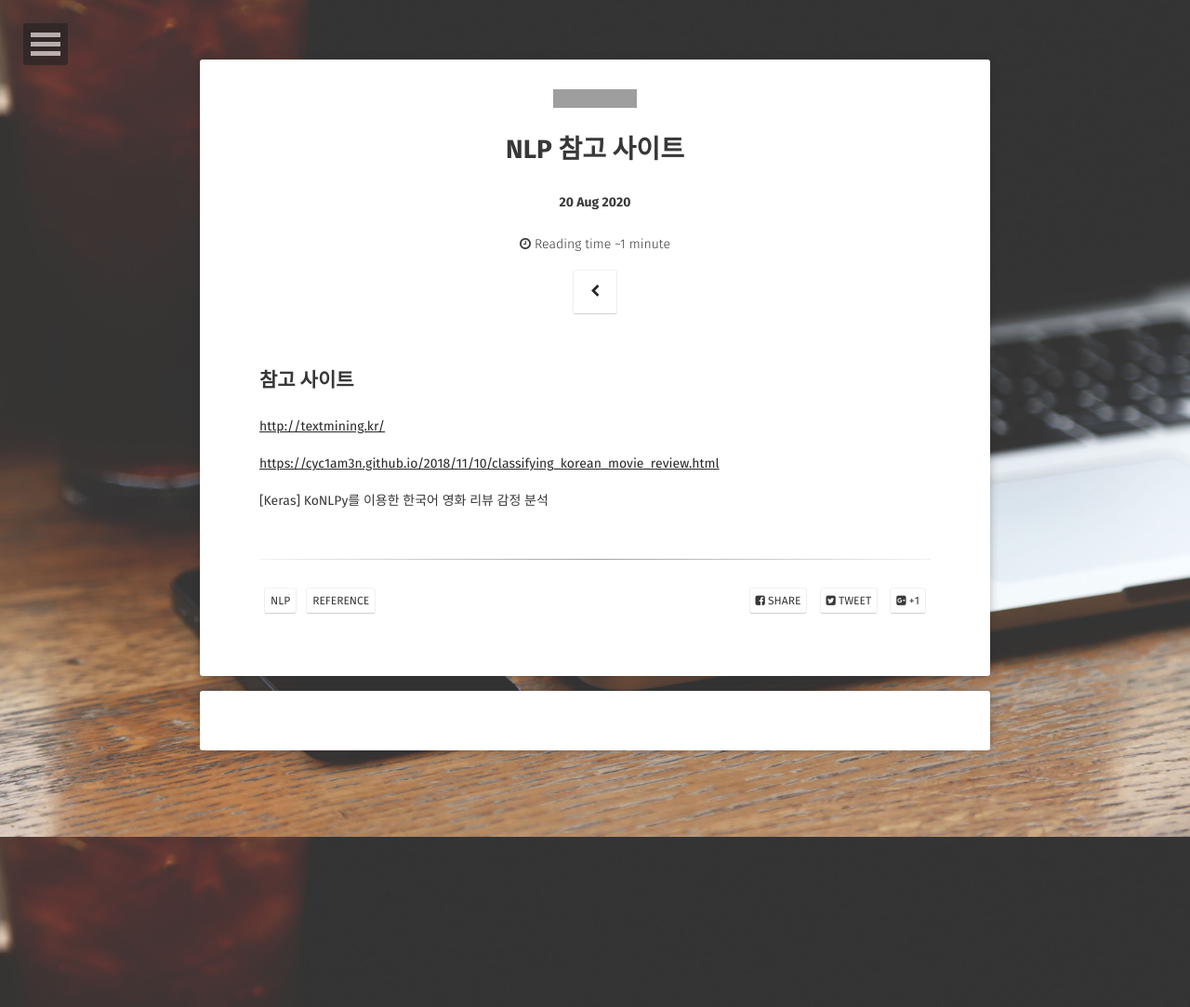
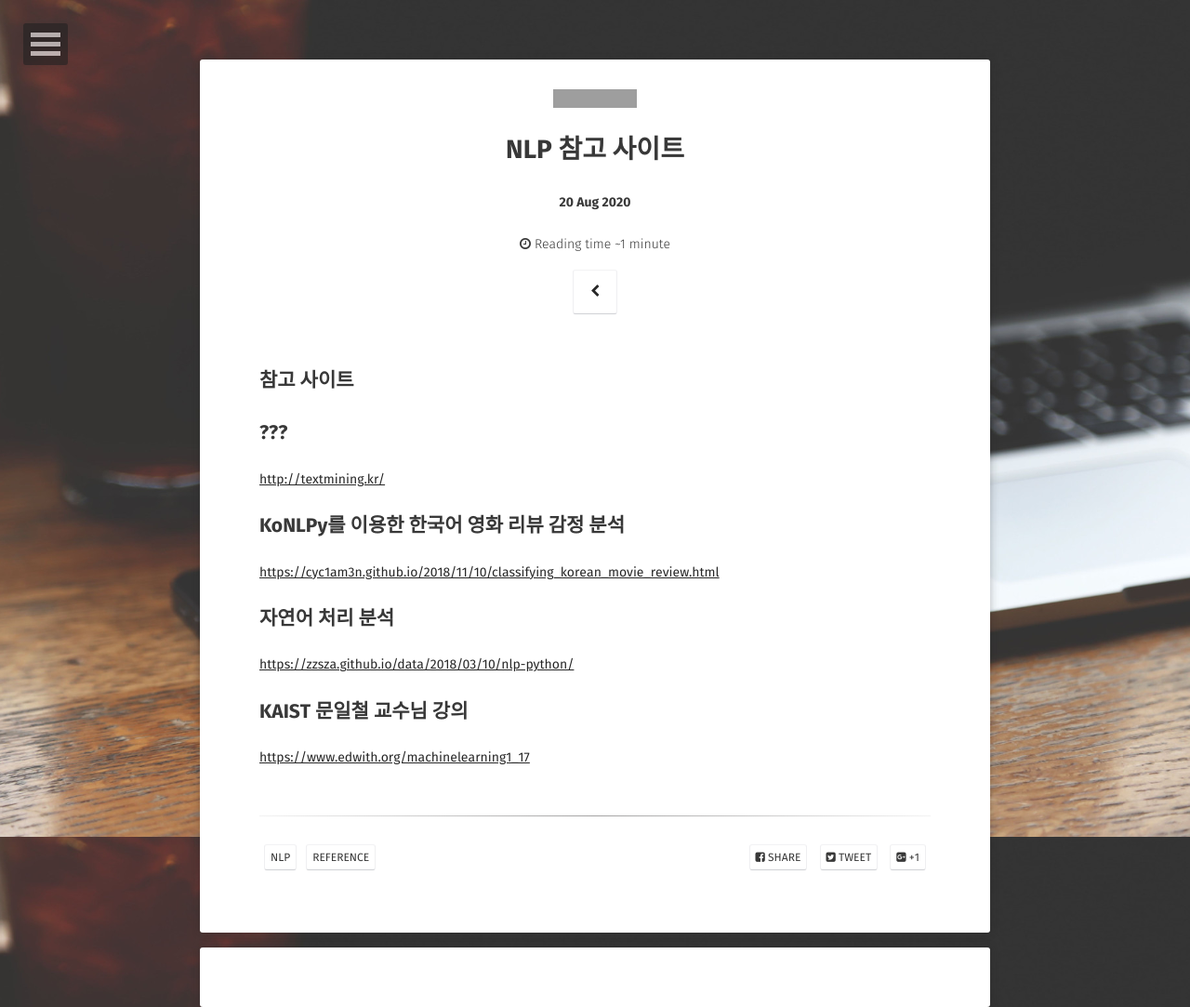
Before and after one commit to likewind7/likewind7.github.io, a Jekyll site: the page built from _posts/2020-08-18-NLP-ReferenceSite.md, in a window 1280 px wide. Shown: the whole page at 93% size. Built offline with Jekyll 4.4.1, drawn with Linux system fonts in a browser that asks for light colours; some web fonts are replaced; comment, search, counter and statistics services are not loaded; grey boxes are pictures that could not be loaded.

Commit message:
modified reference post

```diff
--- a/_posts/2020-08-18-NLP-ReferenceSite.md
+++ b/_posts/2020-08-18-NLP-ReferenceSite.md
@@ -12,10 +12,19 @@ comments: true
 
 ## 참고 사이트
 
-
+## ???
 <http://textmining.kr/>
 
 
+## KoNLPy를 이용한 한국어 영화 리뷰 감정 분석
 <https://cyc1am3n.github.io/2018/11/10/classifying_korean_movie_review.html>
 
-[Keras] KoNLPy를 이용한 한국어 영화 리뷰 감정 분석
+
+
+## 자연어 처리 분석
+<https://zzsza.github.io/data/2018/03/10/nlp-python/>
+
+
+
+## KAIST 문일철 교수님 강의
+ <https://www.edwith.org/machinelearning1_17>
```
Also changed, not shown: _posts/2020-08-21-lecture.md (+1 -2 lines).
